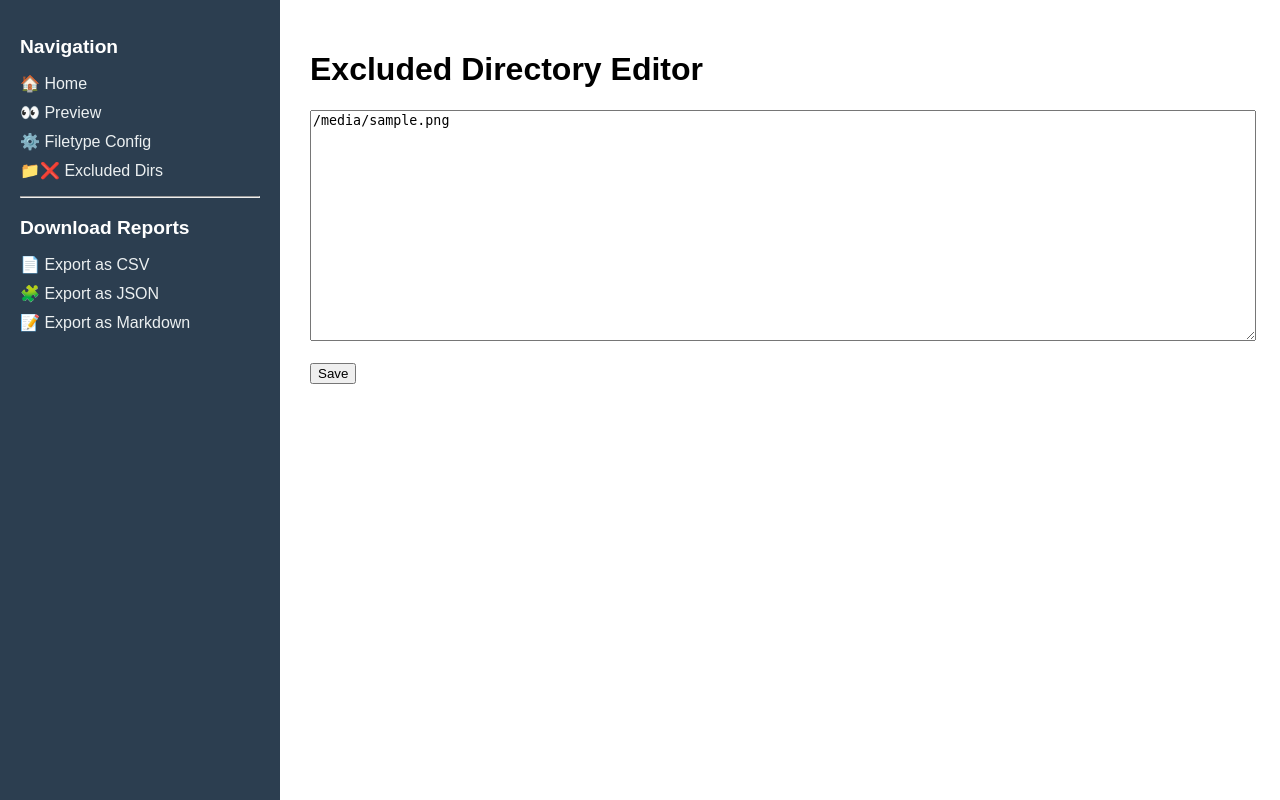
After one commit to echeadle/dup_files, a FastAPI app: template viewer/templates/config_excludes.html in a window 1280 px wide. The commit adds this page. Run offline with FastAPI, Linux system fonts and the light colour scheme; the template is opened without the code that fills it: most values are stand-ins (such as "Sample title", 1, 10 or a date in 2020); some libraries are stand-ins or nearby versions.

Commit message:
fixed tests and added directory editor

```diff
--- a/src/main.py
+++ b/src/main.py
@@ -19,6 +19,7 @@ from core.db_exporter import export_to_csv
 
 
 load_dotenv()  # Load variables from .env if available
+
 
 # Configure root logger
 logging.basicConfig(
@@ -83,7 +84,8 @@ def main():
         db_path=None if args.dry_run else db_path,
         filetypes_path=args.filetypes,
         debug=args.debug,
-        hash_algo=args.hash_algo
+        hash_algo=args.hash_algo,
+        excluded_dirs_path=args.exclude
     )
 
     logger.info("✅ Scan complete.")
--- a/viewer/main.py
+++ b/viewer/main.py
@@ -28,6 +28,7 @@ DEFAULT_DB_PATH = BASE_DIR / "test_hashes.db"
 UPLOAD_DIR = BASE_DIR / "uploaded"
 EXPORT_DIR = BASE_DIR / "exported"
 FILETYPES_CONFIG_PATH = BASE_DIR / "config" / "included_filetypes.txt"
+EXCLUDED_DIRS_PATH = BASE_DIR / "config" / "excluded_dirs.txt"
 
 UPLOAD_DIR.mkdir(exist_ok=True)
 EXPORT_DIR.mkdir(exist_ok=True)
@@ -317,3 +318,40 @@ def view_preview_page(request: Request):
         "action": "none",
         "paths": []
     })
+
+EXCLUDED_DIRS_PATH = BASE_DIR / "config" / "excluded_dirs.txt"
+
+@app.get("/config/excludes", response_class=HTMLResponse)
+def edit_excludes_form(request: Request):
+    try:
+        with open(EXCLUDED_DIRS_PATH, "r") as f:
+            content = f.read()
+    except FileNotFoundError:
+        content = ""
+
+    return templates.TemplateResponse(
+        request,
+        "config_excludes.html",
+        {
+            "request": request,
+            "file_content": content,
+            "msg": request.query_params.get("msg")
+        },
+    )
+
+@app.post("/config/excludes", response_class=HTMLResponse)
+def save_excludes_config(request: Request, content: str = Form(...)):
+    try:
+        with open(EXCLUDED_DIRS_PATH, "w") as f:
+            f.write(content.strip() + "\n")
+        msg = "Excluded directories updated!"
+    except Exception as e:
+        msg = f"Error saving file: {e}"
+
+    return RedirectResponse(url=f"/config/excludes?msg={msg}", status_code=303)
+
+from fastapi.responses import RedirectResponse
+
+@app.get("/reset", response_class=HTMLResponse)
+def reset_home_view():
+    return RedirectResponse(url="/?msg=reset", status_code=303)
--- a/viewer/templates/base.html
+++ b/viewer/templates/base.html
@@ -14,6 +14,8 @@
                 <li><a href="/">🏠 Home</a></li>
                 <li><a href="/preview">👀 Preview</a></li>
                 <li><a href="/config/filetypes">⚙️ Filetype Config</a></li>
+                <li><a href="/config/excludes">📁❌ Excluded Dirs</a></li>
+
             </ul>
 
             <hr>
--- /dev/null
+++ b/viewer/templates/config_excludes.html
@@ -0,0 +1,18 @@
+{% extends "base.html" %}
+{% block title %}Excluded Directory Editor{% endblock %}
+
+{% block content %}
+<div class="content">
+  <h1>Excluded Directory Editor</h1>  {# This makes the test pass #}
+
+  {% if msg %}
+    <p class="status">{{ msg }}</p>
+  {% endif %}
+
+  <form method="post">
+    <textarea name="content" rows="15" cols="60" style="width: 100%;">{{ file_content }}</textarea>
+    <br><br>
+    <button type="submit" class="btn btn-primary">Save</button>
+  </form>
+</div>
+{% endblock %}
```
Also changed, not shown: core/duplicate_handler.py (+5 -3 lines), core/file_scanner.py (+15 -17 lines), tests/integration/test_main.py (+34 -0 lines), tests/test_viewer.py (+5 -0 lines).
